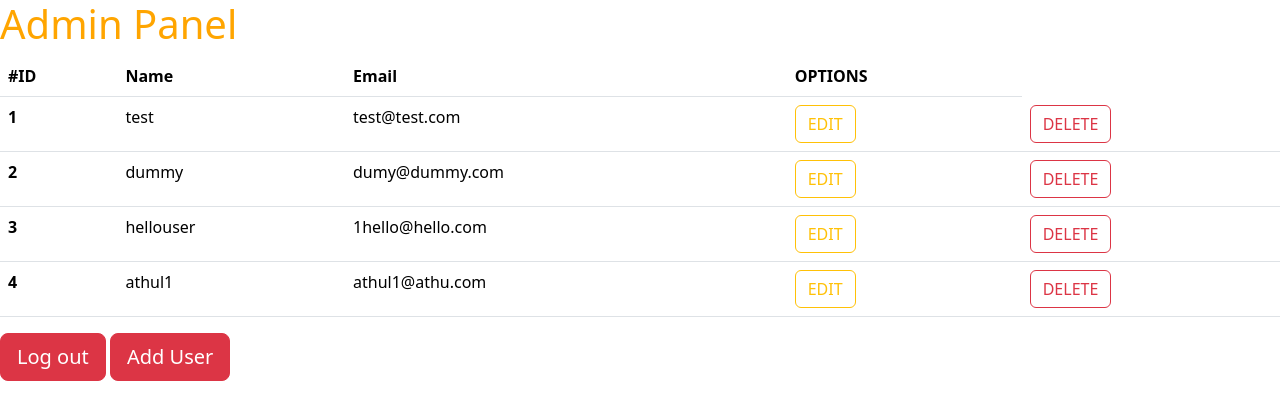
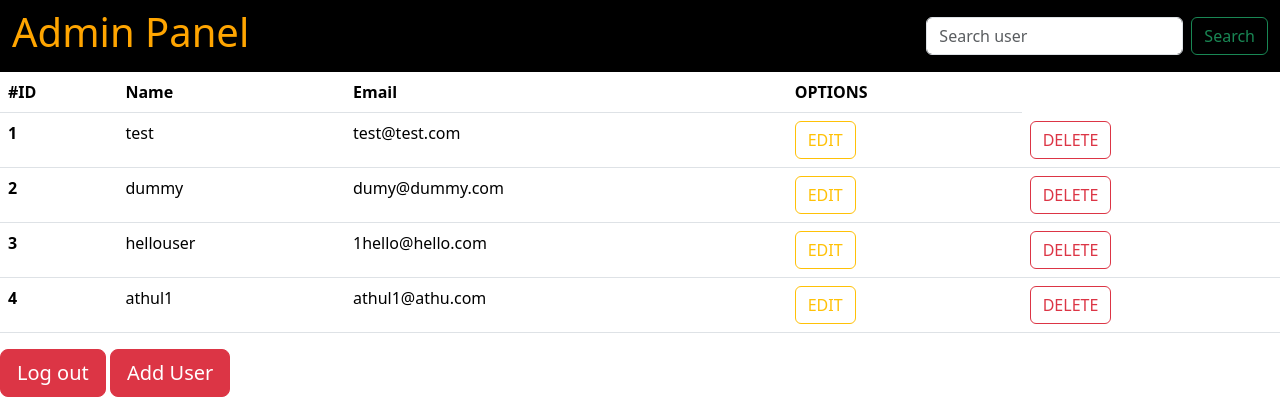
Before and after one commit to athulprabha10101/Django_CRUD, a Django app: page /admin_home in a window 1280 px wide. Shown: the top 420 px of the page. Run offline with Django 4.2, Linux system fonts and the light colour scheme; a user stored in the database is signed in; data comes from the database, SQL or seed files in the repository; both versions use the stored data as it was after the commit.

Commit message:
All functions including search - working

```diff
--- a/app_crud/templates/admin_home.html
+++ b/app_crud/templates/admin_home.html
@@ -1,5 +1,25 @@
 <!doctype html>
 <html lang="en">
+  <nav class="navbar navbar-expand-lg navbar-light bg-black">
+    <div class="container-fluid">
+      <button class="navbar-toggler" type="button" data-bs-toggle="collapse" data-bs-target="#navbarSupportedContent" aria-controls="navbarSupportedContent" aria-expanded="false" aria-label="Toggle navigation">
+        <span class="navbar-toggler-icon"></span>
+      </button>
+      <div class="collapse navbar-collapse" id="navbarSupportedContent">
+        <ul class="navbar-nav me-auto mb-2 mb-lg-0">
+
+          <li class="nav-item">
+            <h1 style="color:orange">Admin Panel</h1>
+          </li>
+        </ul>
+        <form class="d-flex" method="POST">{% csrf_token %}
+          <input class="form-control me-2 container" type="text" name="search" placeholder="Search user" aria-label="Search">
+          <button class="btn btn-outline-success" type="submit">Search</button>
+
+        </form>
+      </div>
+    </div>
+  </nav>
   <head>
     <meta charset="utf-8">
     <meta name="viewport" content="width=device-width, initial-scale=1">
@@ -7,7 +27,7 @@
     <link href="https://cdn.jsdelivr.net/npm/bootstrap@5.3.0-alpha3/dist/css/bootstrap.min.css" rel="stylesheet" integrity="sha384-KK94CHFLLe+nY2dmCWGMq91rCGa5gtU4mk92HdvYe+M/SXH301p5ILy+dN9+nJOZ" crossorigin="anonymous">
   </head>
   <body>
-    <h1 style="color:orange">Admin Panel</h1>
+
     <table class="table">
       <thead>
         <tr>
--- a/app_crud/urls.py
+++ b/app_crud/urls.py
@@ -14,5 +14,4 @@ urlpatterns = [
         path('add_user', views.add_user, name = 'add_user'),
 
 
-
     ]
--- a/app_crud/views.py
+++ b/app_crud/views.py
@@ -65,8 +65,12 @@ def user_logout(request):
 def admin_home(request):
   if request.user.is_authenticated and request.user.is_superuser:
     user_data = User.objects.all()
-
-    return render (request, 'admin_home.html',{'user_data': user_data})
+    search = request.POST.get('search')
+    if search:
+        details = User.objects.filter(username__istartswith=search)
+    else:
+        details = User.objects.all()
+    return render(request, 'admin_home.html', {'user_data': details})
 
 
 def edit_details(request, id):
@@ -104,7 +108,7 @@ def add_user(request):
 
         if password == cpassword:
             if User.objects.filter(username = username).exists():
-                return render(request, 'signup.html''signup.html',{'pw_error': 'Password mismatch','taken': 'Username taken'})
+                return render(request, 'signup.html',{'pw_error': 'Password mismatch','taken': 'Username taken'})
             if User.objects.filter(email = email):
                 return render(request, 'signup.html''signup.html',{'pw_error': 'Email already registered'})
             else:
```
Also changed, not shown: app_crud/templates/login.html (+5 -6 lines), db.sqlite3.
